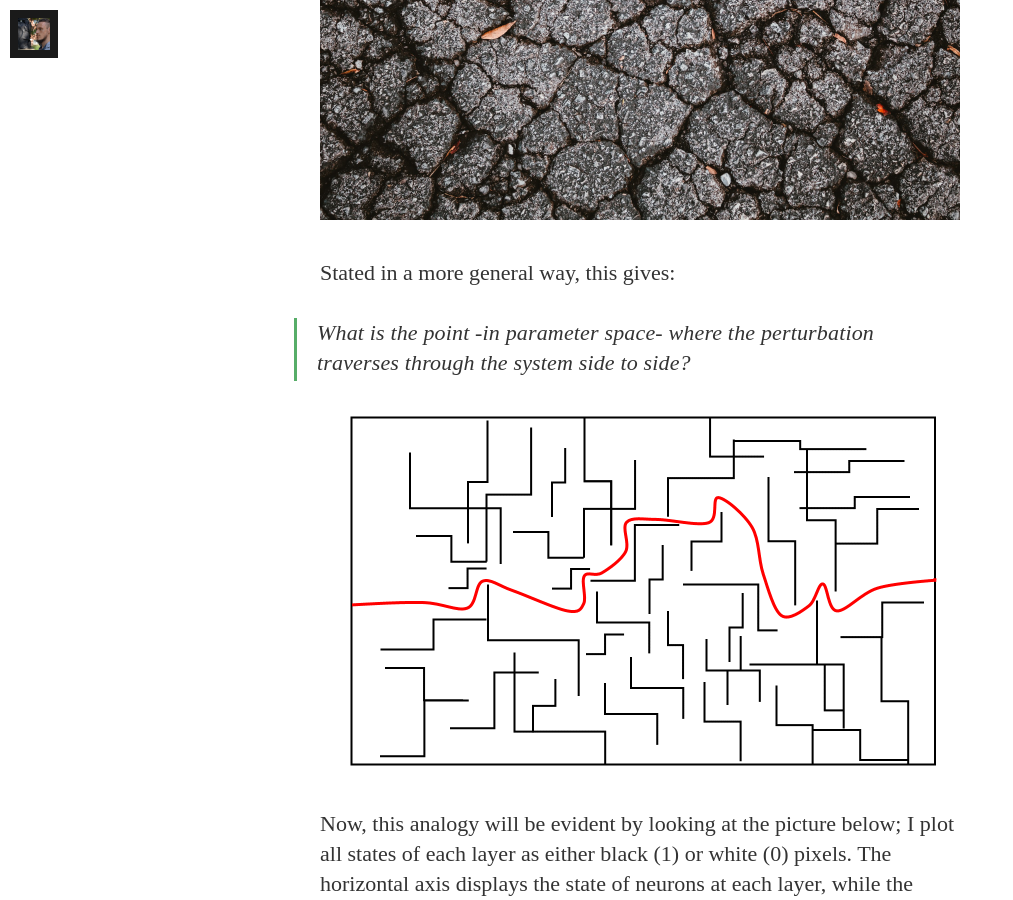
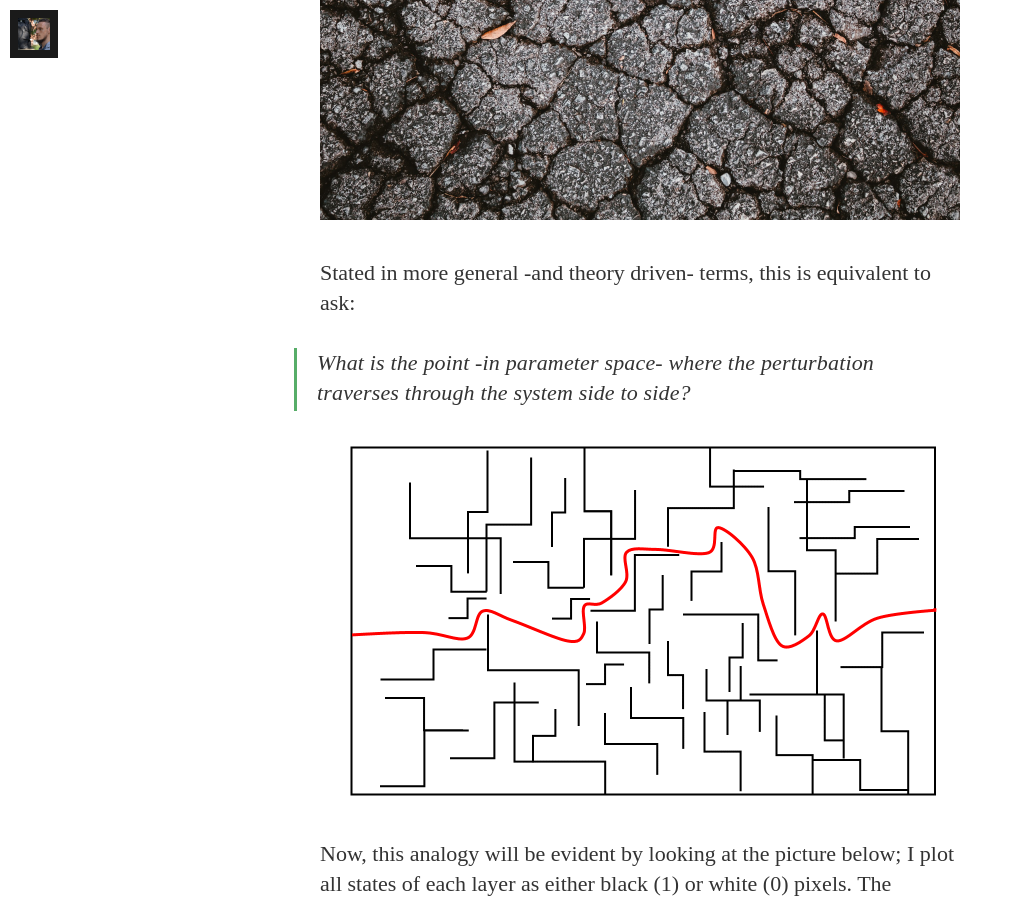
Before and after one commit to ManuNeuro/EmmanuelCalvet, a Jekyll site: the page built from _posts/2022-09-24-whitepaper-p2.md, in a window 1280 px wide and 900 px high, scrolled down 4782 px. Shown: the whole window, without its empty margins (0-1013 px from the left). Built offline with Jekyll 4.4.1, drawn with Linux system fonts in a browser that asks for light colours; nearby versions of some CDN libraries; some web fonts are replaced; formulas are drawn with MathJax 3; comment, search, counter and statistics services are not loaded.

Commit message:
Update 2022-09-24-whitepaper-p2.md

```diff
--- a/_posts/2022-09-24-whitepaper-p2.md
+++ b/_posts/2022-09-24-whitepaper-p2.md
@@ -80,7 +80,7 @@ In physics, percolation is the study of the propagation of a perturbation in a s
 
 ![]({{ '/assets/article_images/2022-09-24-whitepaper-p2/crack.png' | relative_url }})
 
-Stated in a more general way, this gives:
+Stated in more general -and theory driven- terms, this is equivalent to ask:
 > What is the point -in parameter space- where the perturbation traverses through the system side to side?
 
 ![Percolation can be seen as the question whethere a fluide, or a perturbation, or a even random walker, could go through a maze, side to side, without being stuck in the middle of it; Image generated by the author.]({{ '/assets/article_images/2022-09-24-whitepaper-p2/schematic.png' | relative_url }})
```
